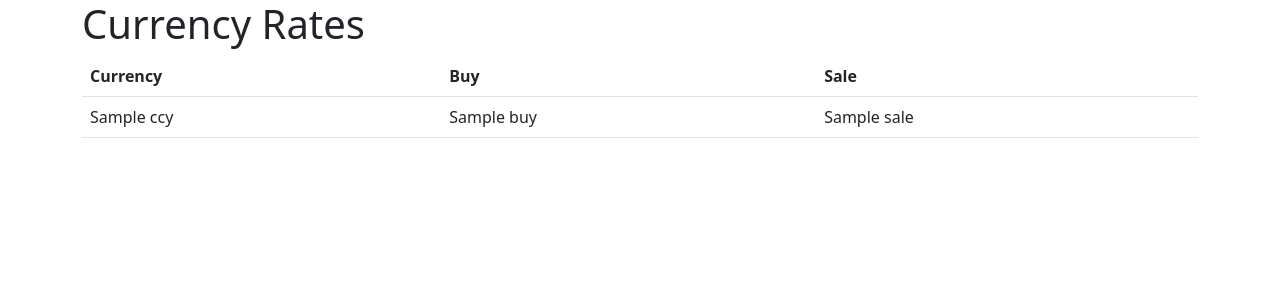
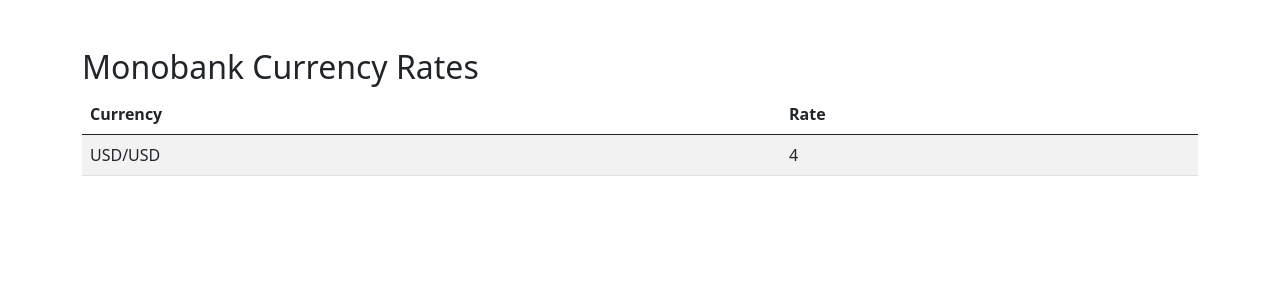
Before and after one commit to Ruslan963/Beta, a Django app: page /currency/ in a window 1280 px wide. Shown: the top 300 px of the page. Run offline with Django 5.2, Linux system fonts and the light colour scheme; tables that the repository leaves empty hold one stand-in row (values such as "Sample post"); a database or web service that is not in the repository returns one stand-in record (values such as "Sample title"); data that the repository does not hold is empty.

Commit message:
Переправив

```diff
--- a/django GO/currency_exchange/currency_exchange/urls.py
+++ b/django GO/currency_exchange/currency_exchange/urls.py
@@ -1,27 +1,8 @@
-"""
-URL configuration for currency_exchange project.
-
-The `urlpatterns` list routes URLs to views. For more information please see:
-    https://docs.djangoproject.com/en/5.0/topics/http/urls/
-Examples:
-Function views
-    1. Add an import:  from my_app import views
-    2. Add a URL to urlpatterns:  path('', views.home, name='home')
-Class-based views
-    1. Add an import:  from other_app.views import Home
-    2. Add a URL to urlpatterns:  path('', Home.as_view(), name='home')
-Including another URLconf
-    1. Import the include() function: from django.urls import include, path
-    2. Add a URL to urlpatterns:  path('blog/', include('blog.urls'))
-"""
+# yourproject/urls.py
 from django.contrib import admin
-from django.urls import path
-from django.urls import include, path
-
-from django.conf import settings
-from django.conf.urls.static import static
+from django.urls import path, include
 
 urlpatterns = [
     path('admin/', admin.site.urls),
-    path('currency/', include('currency_rates.urls')),
+    path('currency/', include('currency_rates.urls')),  # Підключаємо URL-шляхи з вашого додатку
 ]
--- a/django GO/currency_exchange/currency_rates/templates/main/currency_rates.html
+++ b/django GO/currency_exchange/currency_rates/templates/main/currency_rates.html
@@ -1,32 +1,32 @@
-<!-- currency_rates.html -->
+<!-- myapp/templates/currency_rates.html -->
 <!DOCTYPE html>
 <html lang="en">
 <head>
     <meta charset="UTF-8">
+    <meta name="viewport" content="width=device-width, initial-scale=1">
+    <link rel="stylesheet" href="https://cdn.jsdelivr.net/npm/bootstrap@5.0.0/dist/css/bootstrap.min.css">
     <title>Currency Rates</title>
-    <link href="https://cdn.jsdelivr.net/npm/bootstrap@5.3.0/dist/css/bootstrap.min.css" rel="stylesheet">
 </head>
 <body>
-    <div class="container">
-        <h1>Currency Rates</h1>
-        <table class="table">
+    <div class="container mt-5">
+        <h2>Monobank Currency Rates</h2>
+        <table class="table table-striped">
             <thead>
                 <tr>
-                    <th>Currency</th>
-                    <th>Buy</th>
-                    <th>Sale</th>
+                    <th scope="col">Currency</th>
+                    <th scope="col">Rate</th>
                 </tr>
             </thead>
             <tbody>
-                {% for currency in currencies %}
-                <tr>
-                    <td>{{ currency.ccy }}</td>
-                    <td>{{ currency.buy }}</td>
-                    <td>{{ currency.sale }}</td>
-                </tr>
+                {% for rate in rates %}
+                    <tr>
+                        <td>{{ rate.currencyCodeA }}/{{ rate.currencyCodeB }}</td>
+                        <td>{{ rate.rateBuy }}</td>
+                    </tr>
                 {% endfor %}
             </tbody>
         </table>
     </div>
+    <script src="https://cdn.jsdelivr.net/npm/bootstrap@5.0.0/dist/js/bootstrap.bundle.min.js"></script>
 </body>
 </html>
--- a/django GO/currency_exchange/currency_rates/urls.py
+++ b/django GO/currency_exchange/currency_rates/urls.py
@@ -1,7 +1,6 @@
-# currency_rates/urls.py
 from django.urls import path
 from . import views
 
 urlpatterns = [
-    path('', views.currency_view, name='currency_view'),
+    path('', views.currency_rates, name='currency_rates'),
 ]
--- a/django GO/currency_exchange/currency_rates/views.py
+++ b/django GO/currency_exchange/currency_rates/views.py
@@ -1,12 +1,9 @@
-# currency_rates/views.py
+# myapp/views.py
+from django.shortcuts import render
 import requests
-from django.shortcuts import render
-from django.http import HttpResponse
-from django.shortcuts import render, redirect
-from django.contrib.auth import authenticate, login
 
-def currency_view(request):
-    api_url = 'https://api.privatbank.ua/p24api/pubinfo?exchange&coursid=5'
-    response = requests.get(api_url)
-    data = response.json()
-    return render(request, 'main/currency_rates.html', {'currencies': data})
+def currency_rates(request):
+    url = 'https://api.monobank.ua/bank/currency'
+    response = requests.get(url)
+    rates = response.json()
+    return render(request, 'main/currency_rates.html', {'rates': rates})
```
